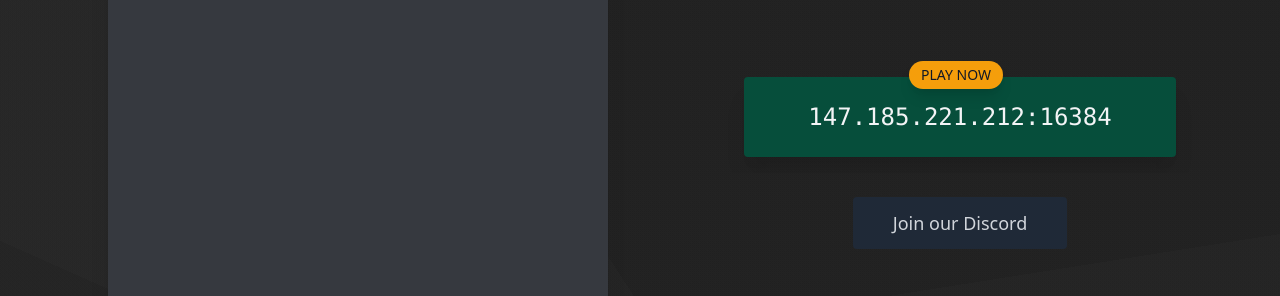
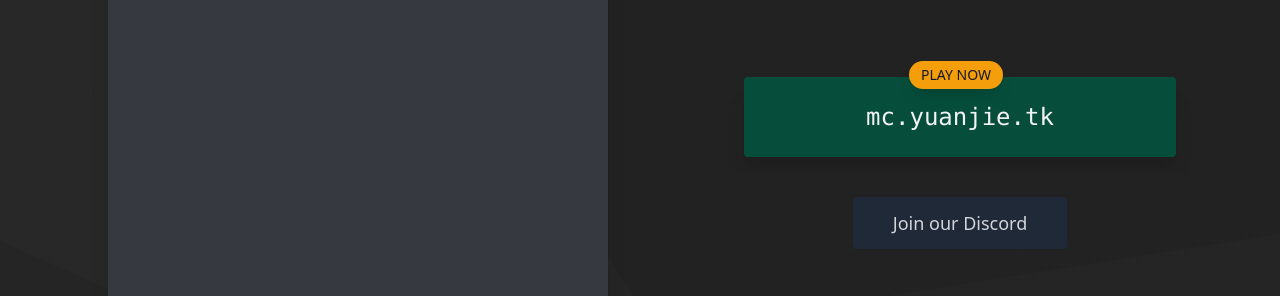
Before and after one commit to Yuan-Jie-Minecraft-Server/website, a Jekyll site: the page built from docs/index.md, in a window 1280 px wide. Shown: the part 419-715 px from the top of the page. Built offline with Jekyll 4.4.1, drawn with Linux system fonts in a browser that asks for light colours; a script that is not in the unit is left out; comment, search, counter and statistics services are not loaded.

Commit message:
Update _config.yml

```diff
--- a/docs/_config.yml
+++ b/docs/_config.yml
@@ -13,7 +13,7 @@ showinSearchEngines: true
 # Set basic server info
 serverName: Yuan Jie Mc
 serverDescription: A Minecraft server where we have lots of fun!
-serverIP: 147.185.221.212:16384
+serverIP: mc.yuanjie.tk
 useBedrockForOnlineStatus: false
 
 
```
